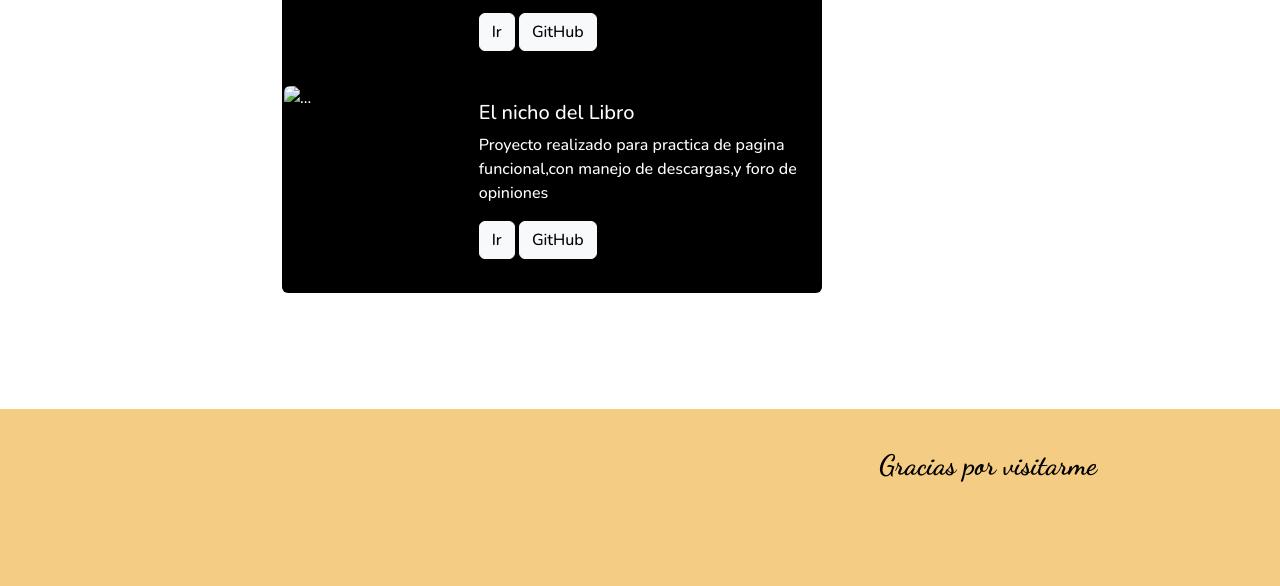
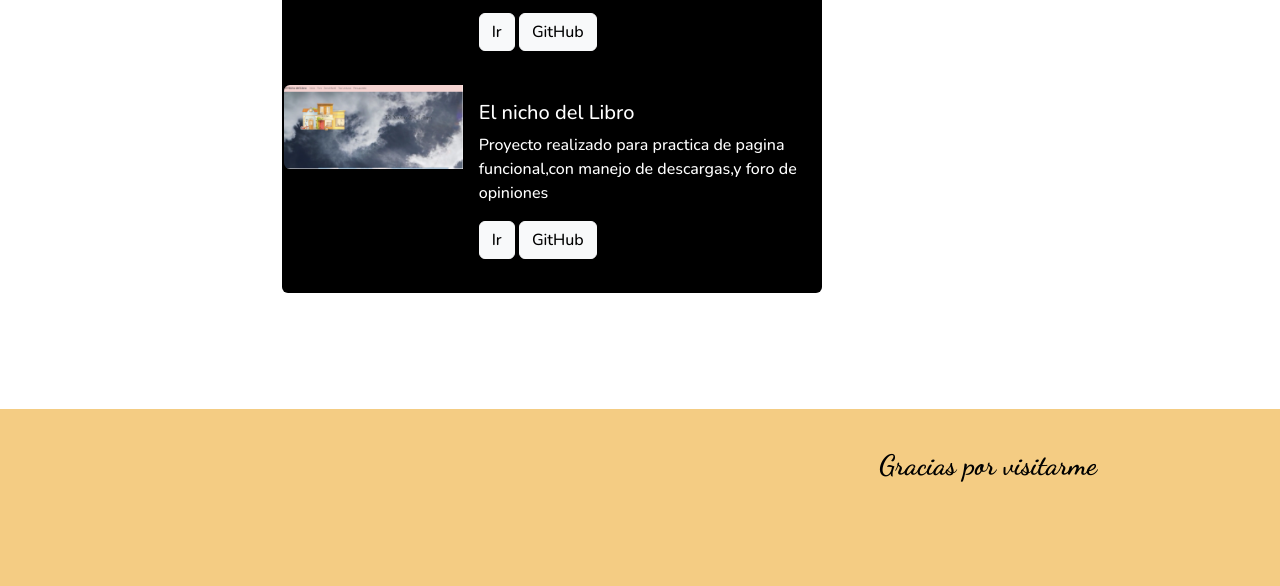
Before and after one commit to mart1020/portfolioRoMart2023, a plain HTML site: page index.html in a window 1280 px wide. Shown: the part 2871-3457 px from the top of the page. Drawn offline with nearby package versions, Linux system fonts and the light colour scheme.

Commit message:
Update index.html

```diff
--- a/index.html
+++ b/index.html
@@ -259,7 +259,7 @@
                         <div class="card mb-3" style="max-width: 540px; background-color: black">
                             <div class="row g-0">
                             <div class="col-md-4">
-                                <img src="" class="img-fluid rounded-start" alt="...">
+                                <img src="img/nichodellibro.png" class="img-fluid rounded-start" alt="...">
                             </div>
                             <div class="col-md-8">
                                 <div class="card-body">
```
